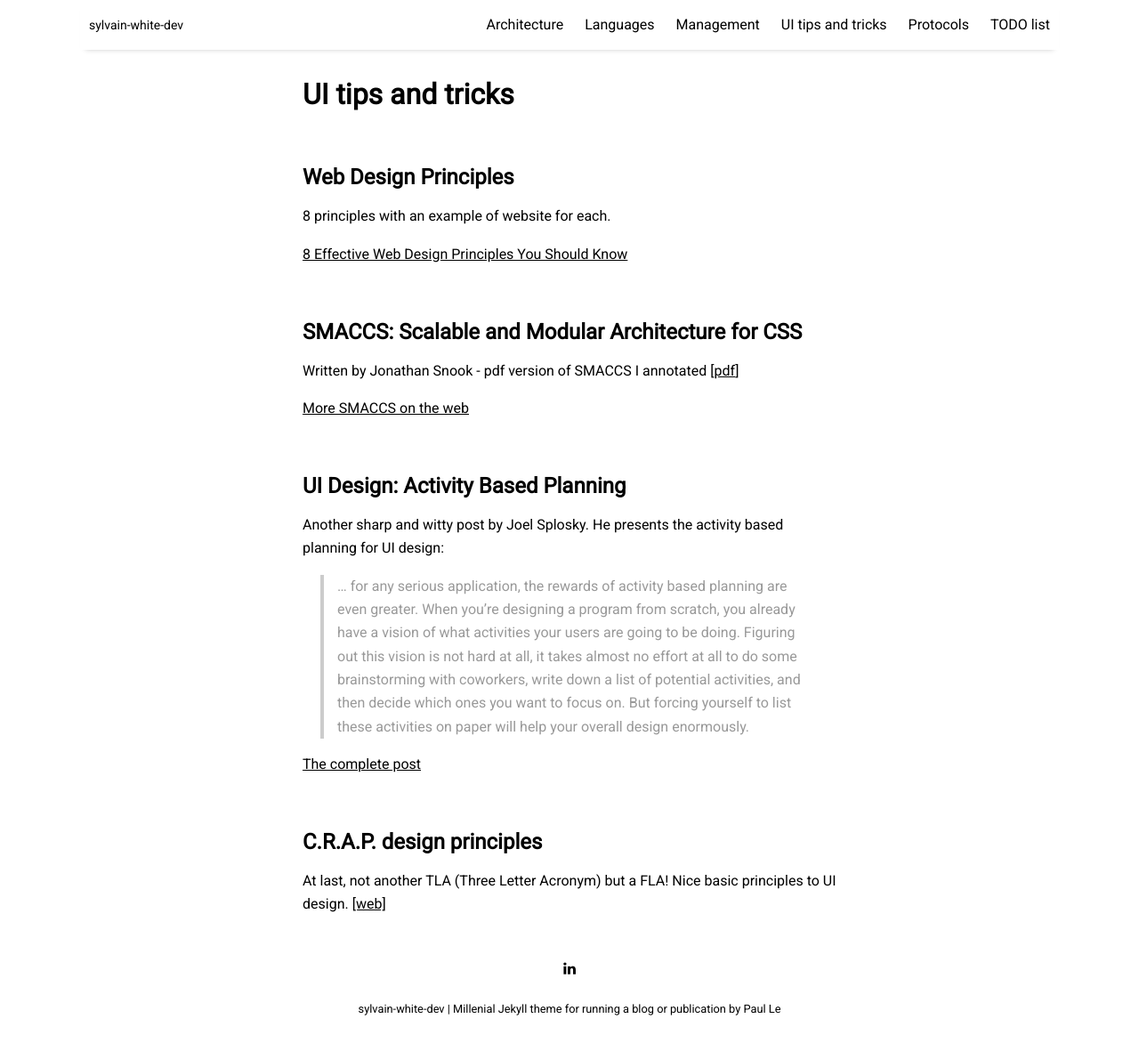
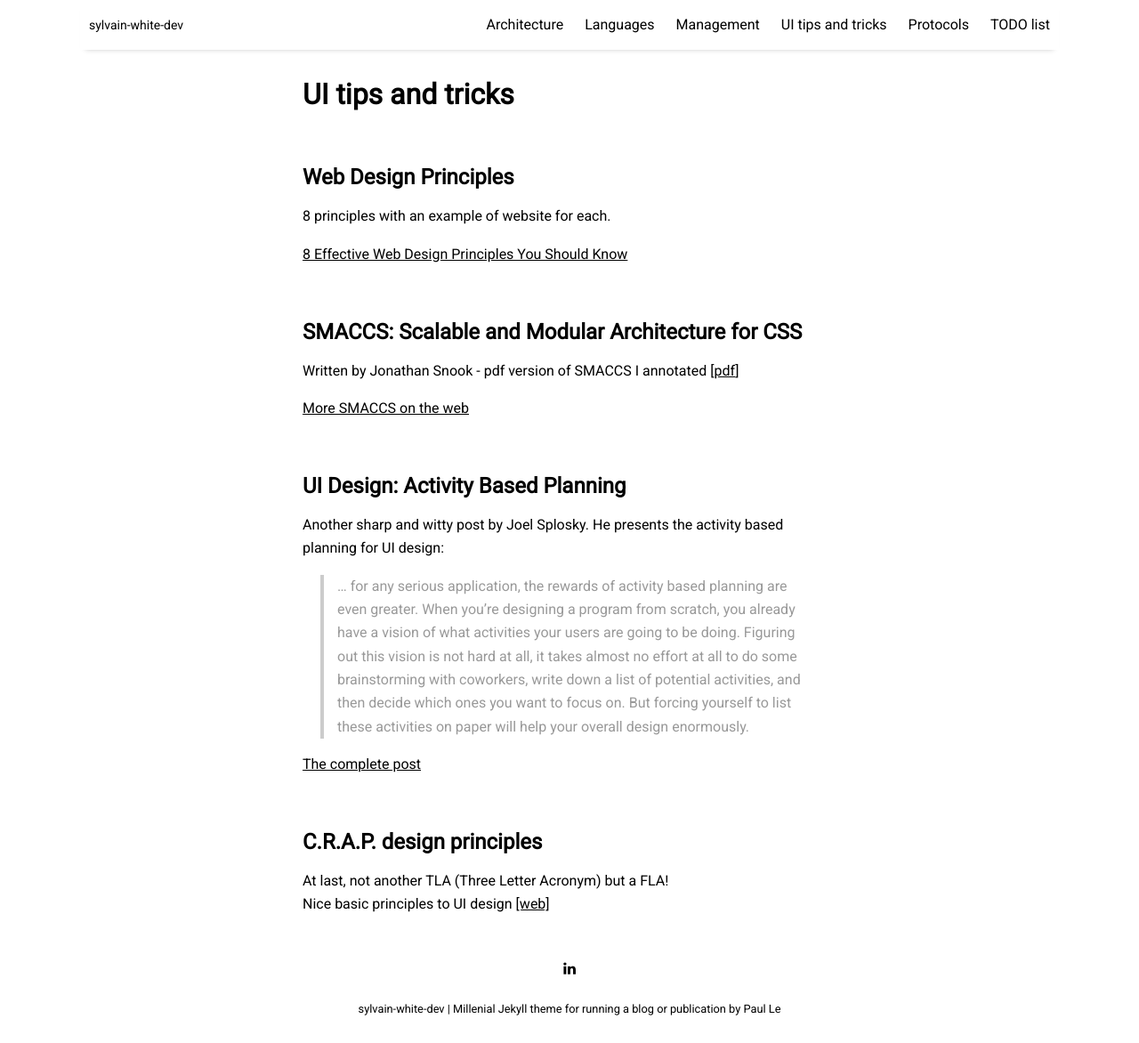
Before and after one commit to sylvainwhite/sylvain-white-dev, a Jekyll site: the page built from pages/uiTipsAndTricks.md, in a window 1280 px wide and 1172 px high. Shown: the whole window at 89% size. Built offline with Jekyll 4.4.1, drawn with Linux system fonts in a browser that asks for light colours; nearby versions of some CDN libraries.

Commit message:
Fix typo and bad url

```diff
--- a/pages/uiTipsAndTricks.md
+++ b/pages/uiTipsAndTricks.md
@@ -20,7 +20,7 @@
 
 Written by Jonathan Snook - pdf version of SMACCS I annotated [[pdf]({{ site.github.url }}/resources/smacss-2012-08-21-annotated.pdf){:target="_blank"}]
 
-[More SMACCS on the web](https://smacss.com/){:target="_blank"}
+[More SMACCS on the web](http://smacss.com/){:target="_blank"}
 
 <br/>
 
@@ -37,5 +37,6 @@
 
 ## C.R.A.P. design principles
 
-At last, not another TLA (Three Letter Acronym) but a FLA! Nice basic principles to UI design.
+At last, not another TLA (Three Letter Acronym) but a FLA!<br/>
+Nice basic principles to UI design
 [[web]](https://saylordotorg.github.io/text_business-information-systems-design-an-app-for-that/s07-01-c-r-a-p-principles-of-graphic-.html){:target="_blank"}
```
Also changed, not shown: pages/architecture.md (+1 -1 lines).
